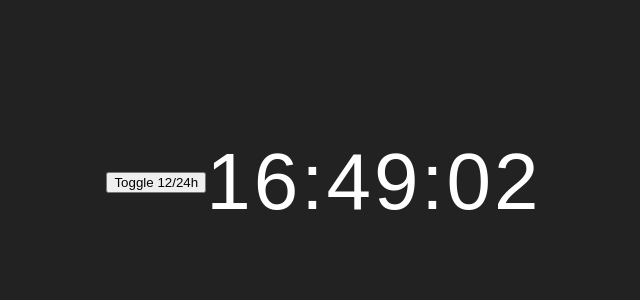
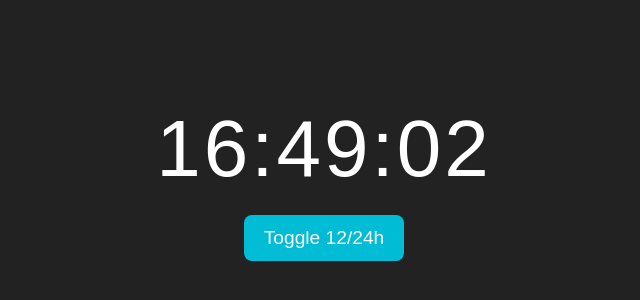
Before and after one commit to xrueiii/Online-Clock, a plain HTML site: page index.html in a window 1280 px wide. Shown: the part 218-518 px from the top of the page, without its empty margins (316-956 px from the left). Drawn offline with Linux system fonts and the light colour scheme.

Commit message:
Modified Button Apperence

```diff
--- a/index.html
+++ b/index.html
@@ -6,8 +6,10 @@
     <link rel="stylesheet" href="style.css">
 </head>
 <body>
-    <button id="toggleFormat">Toggle 12/24h</button>
-    <div id="clock">00:00:00</div>
+    <div class="container">
+        <div id="clock">00:00:00</div>
+        <button id="toggleFormat">Toggle 12/24h</button>
+    </div>
 
     <script src="script.js"></script>
 </body>
--- a/style.css
+++ b/style.css
@@ -9,7 +9,29 @@ body {
   margin: 0;
 }
 
+.container {
+  display: flex;
+  flex-direction: column;
+  align-items: center;
+}
+
 #clock {
   font-size: 5em;
   letter-spacing: 3px;
 }
+
+button {
+  padding: 12px 20px;
+  font-size: 1.2em;
+  background-color: #00bcd4;
+  color: white;
+  border: none;
+  border-radius: 8px;
+  cursor: pointer;
+  margin-top: 20px;
+  transition: background-color 0.3s ease;
+}
+
+button:hover {
+  background-color: #0097a7;
+}
```
